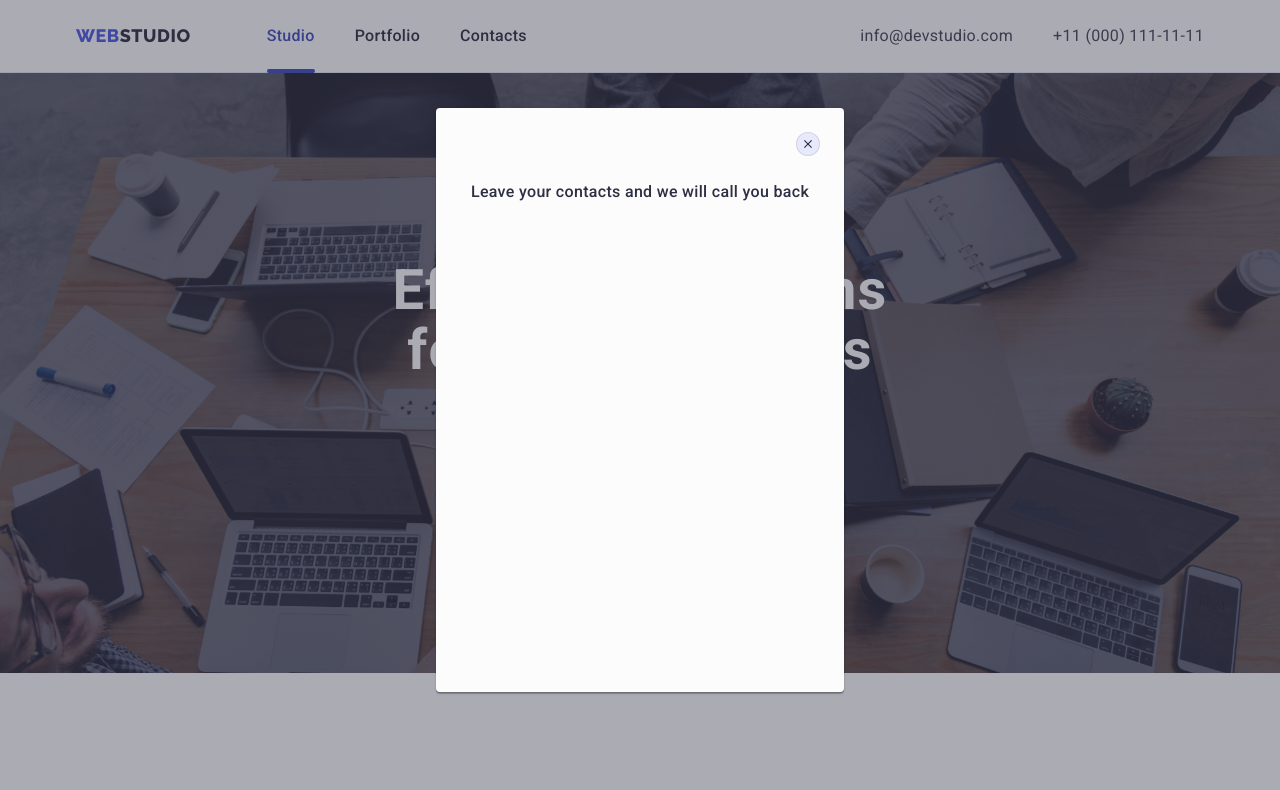
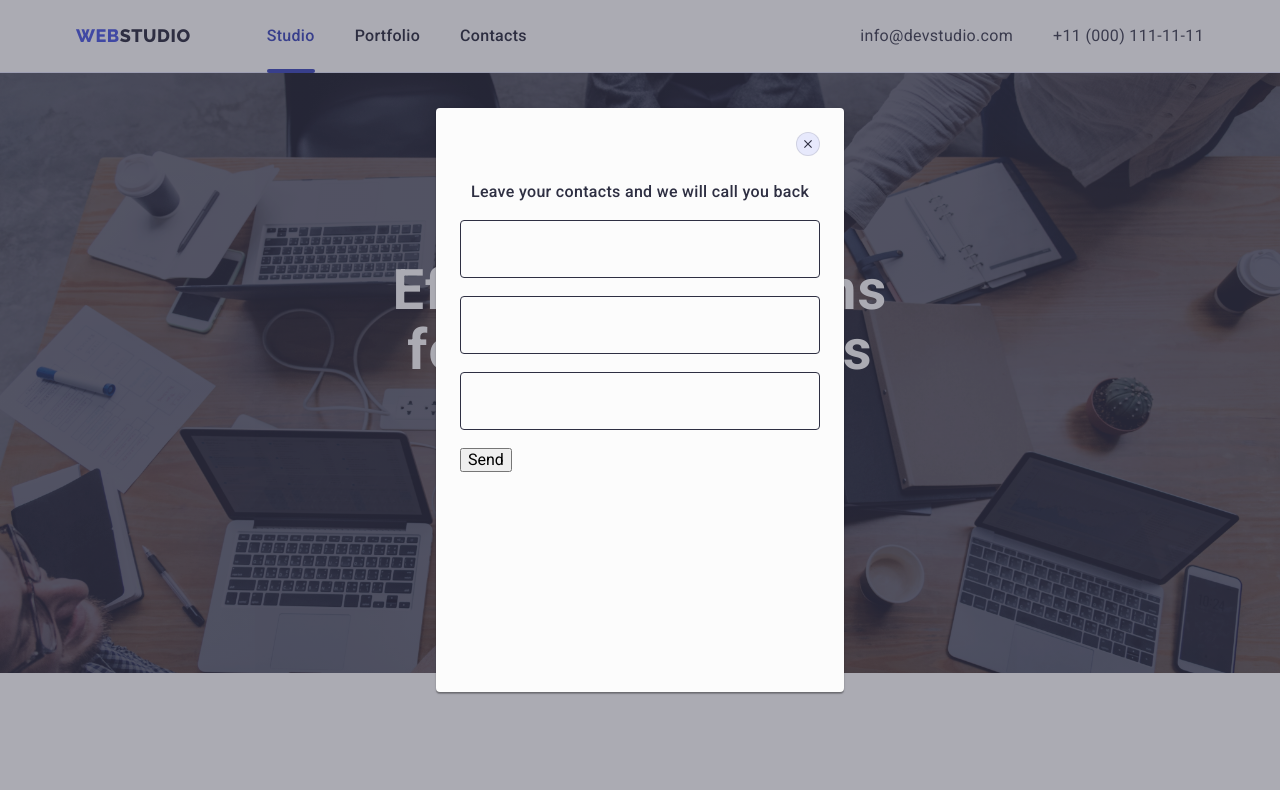
Before and after one commit to Viktor1907/goit-markup-hw-05, a plain HTML site: page index.html in a window 1280 px wide. Both pictures are taken after a click on the button "Order Service". Shown: the top 790 px of the page. Drawn offline with nearby package versions, Linux system fonts and the light colour scheme.

Commit message:
modal-imput

```diff
--- a/css/styles.css
+++ b/css/styles.css
@@ -832,7 +832,7 @@ color: var(--accent-color);
     pointer-events: none;
 }
 
-.modal-contact {
+.modal-title {
     font-weight: 500;
     font-size: 16px;
     line-height: 1.5;
@@ -841,3 +841,13 @@ color: var(--accent-color);
     color: var(--title-text-color);
     margin-bottom: 16px;
 }
+
+.modal-imput {
+    width: 100%;
+    height: 58px;
+    border-radius: 4px;
+    border: 1px solid var(--title-text-color, rgba(46, 47, 66, 0.40));
+    margin-bottom: 18px;
+    padding: 0 16px;
+    background-color: transparent;
+}
--- a/index.html
+++ b/index.html
@@ -417,15 +417,37 @@
                     <use href="./images/icons.svg#close-black-18dp-2-1"></use>
                 </svg>
             </button>
-            <p class="modal-contact">Leave your contacts and we will call you back</p>
-            <script src="./js/modal.js"></script>
+            <p class="modal-title">Leave your contacts and we will call you back</p>
+            <form>
+                <input type="text" class="modal-imput">
+                <input type="text" class="modal-imput">
+                <input type="text" class="modal-imput">
+                <button type="submit">Send</button>
+            </form>
+
+
         </div>
+
+
+
+
+
+
+
+
+
+
+
+
+
     </div>
 
 
 
 
 
+    <script src="./js/modal.js"></script>
+
 </body>
 
 </html>
```
